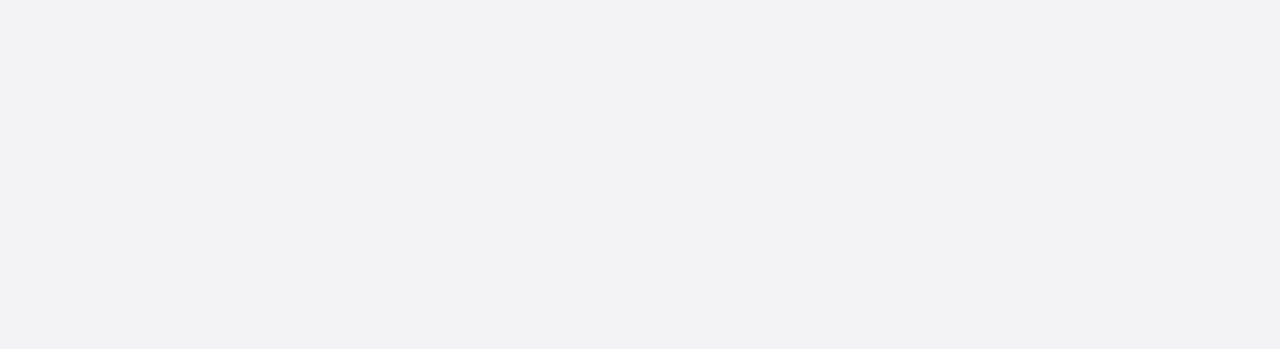
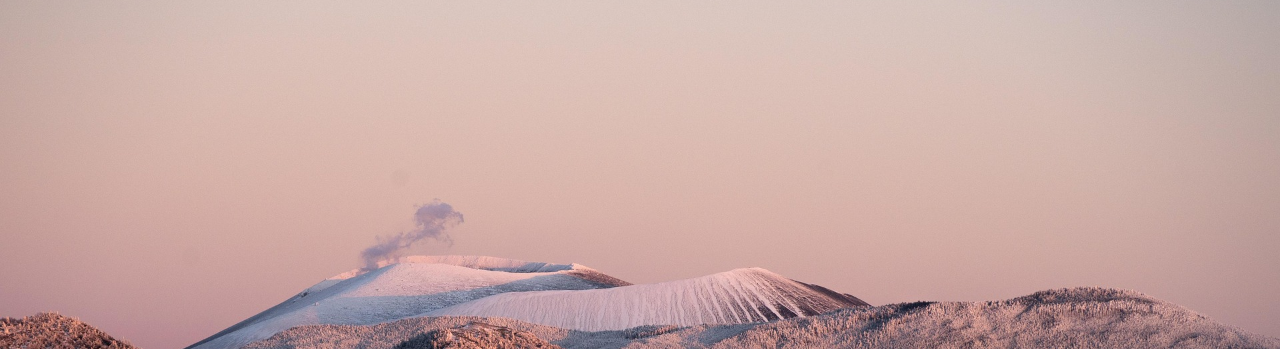
Before and after one commit to yaashuzi/project2, a plain HTML site: page index.html in a window 1280 px wide. Shown: the top 349 px of the page. Drawn offline with Linux system fonts and the light colour scheme.

Commit message:
styles.css

```diff
--- a/styles.css
+++ b/styles.css
@@ -14,7 +14,7 @@ html {
     display: flex;
     justify-content: center;
     align-items: center;
-    background: url("./assets/mountain-8451604_1920.jpg") no-repeat center / cover;
+    background: url("mountain-8451604_1920.jpg") no-repeat center / cover;
 }
 
 .text-container h1 {
```
